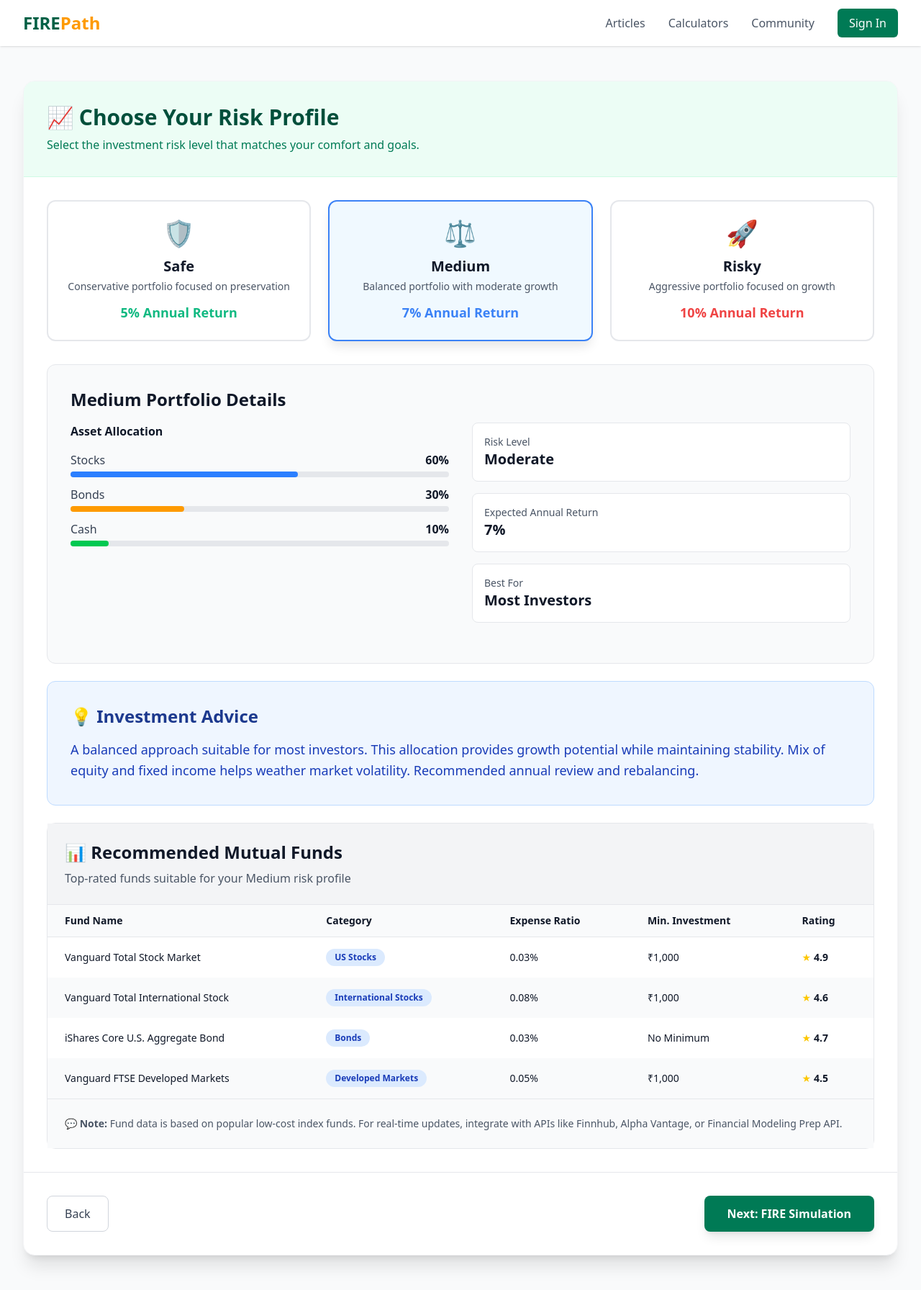
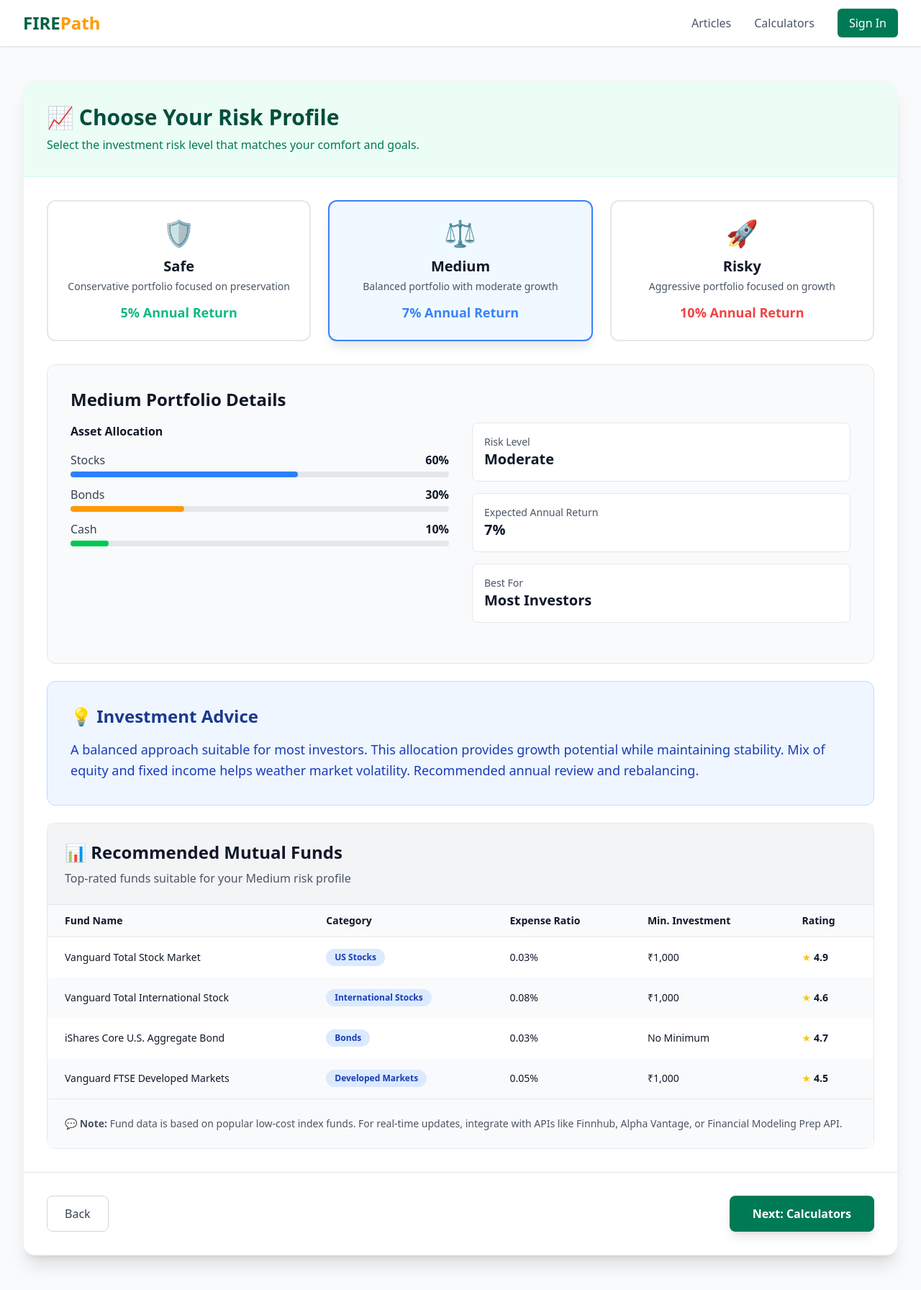
Before and after one commit to FirePath07/firepath0.2, a React (Vite) app in the folder FirePath01-main/FirePath01-main/: page /risk in a window 1280 px wide. Shown: the whole page at 72% size. Built offline with nearby package versions, Linux system fonts and the light colour scheme.

Commit message:
navigation

```diff
--- a/FirePath01-main/FirePath01-main/src/components/Navigation.tsx
+++ b/FirePath01-main/FirePath01-main/src/components/Navigation.tsx
@@ -33,11 +33,7 @@ export const Navigation = ({ showFullNav = true }: NavigationProps) => {
                 className="text-gray-600 hover:text-emerald-700 font-medium transition">
                 Calculators
               </button>
-              <button
-                onClick={() => navigate('/articles')}
-                className="text-gray-600 hover:text-emerald-700 font-medium transition">
-                Community
-              </button>
+
               {isSignedIn ? (
                 <div className="flex items-center gap-4">
                   <button onClick={() => navigate('/user-details')} className="text-gray-700 font-medium hover:text-emerald-700 hover:underline">{user?.name}</button>
--- a/FirePath01-main/FirePath01-main/src/pages/HomePage.tsx
+++ b/FirePath01-main/FirePath01-main/src/pages/HomePage.tsx
@@ -21,7 +21,7 @@ export const HomePage = () => {
         </div>
         <div className="relative max-w-7xl mx-auto py-24 px-4 sm:px-6 lg:px-8 flex flex-col items-center text-center">
           <h1 className="text-4xl md:text-6xl font-extrabold text-white tracking-tight mb-4">
-            Master Your Finances.<br/>
+            Master Your Finances.<br />
             <span className="text-amber-400">Design Your Freedom.</span>
           </h1>
           <p className="mt-4 max-w-2xl text-xl text-gray-200">
@@ -32,7 +32,7 @@ export const HomePage = () => {
             {isSignedIn ? (
               <>
                 <button
-                  onClick={() => navigate('/expenses')}
+                  onClick={() => navigate('/profile')}
                   className="bg-amber-500 text-white px-8 py-3 rounded-lg font-bold text-lg hover:bg-amber-600 transition shadow-lg">
                   Continue Planning
                 </button>
@@ -55,7 +55,7 @@ export const HomePage = () => {
                   Get Started
                 </button>
                 <button
-                  onClick={() => navigate('/expenses')}
+                  onClick={() => navigate('/calculators')}
                   className="bg-transparent border-2 border-white text-white px-8 py-3 rounded-lg font-bold text-lg hover:bg-white hover:text-emerald-900 transition">
                   Try Calculator
                 </button>
--- a/FirePath01-main/FirePath01-main/src/pages/RiskPage.tsx
+++ b/FirePath01-main/FirePath01-main/src/pages/RiskPage.tsx
@@ -167,7 +167,7 @@ export const RiskPage = () => {
   const profile = riskProfiles[selectedRisk];
 
   const handleNext = () => {
-    navigate('/simulation', {
+    navigate('/calculators', {
       state: {
         ...location.state,
         riskProfile: selectedRisk,
@@ -353,14 +353,14 @@ export const RiskPage = () => {
           {/* Navigation Buttons */}
           <div className="flex justify-between p-8 border-t border-gray-200">
             <button
-              onClick={() => navigate('/expenses', { state: location.state })}
+              onClick={() => navigate(-1)}
               className="px-6 py-3 border border-gray-300 rounded-lg font-medium text-gray-700 hover:bg-gray-50 transition">
               Back
             </button>
             <button
               onClick={handleNext}
               className="px-8 py-3 bg-emerald-700 text-white rounded-lg font-bold hover:bg-emerald-800 transition shadow-lg">
-              Next: FIRE Simulation
+              Next: Calculators
             </button>
           </div>
         </div>
```
